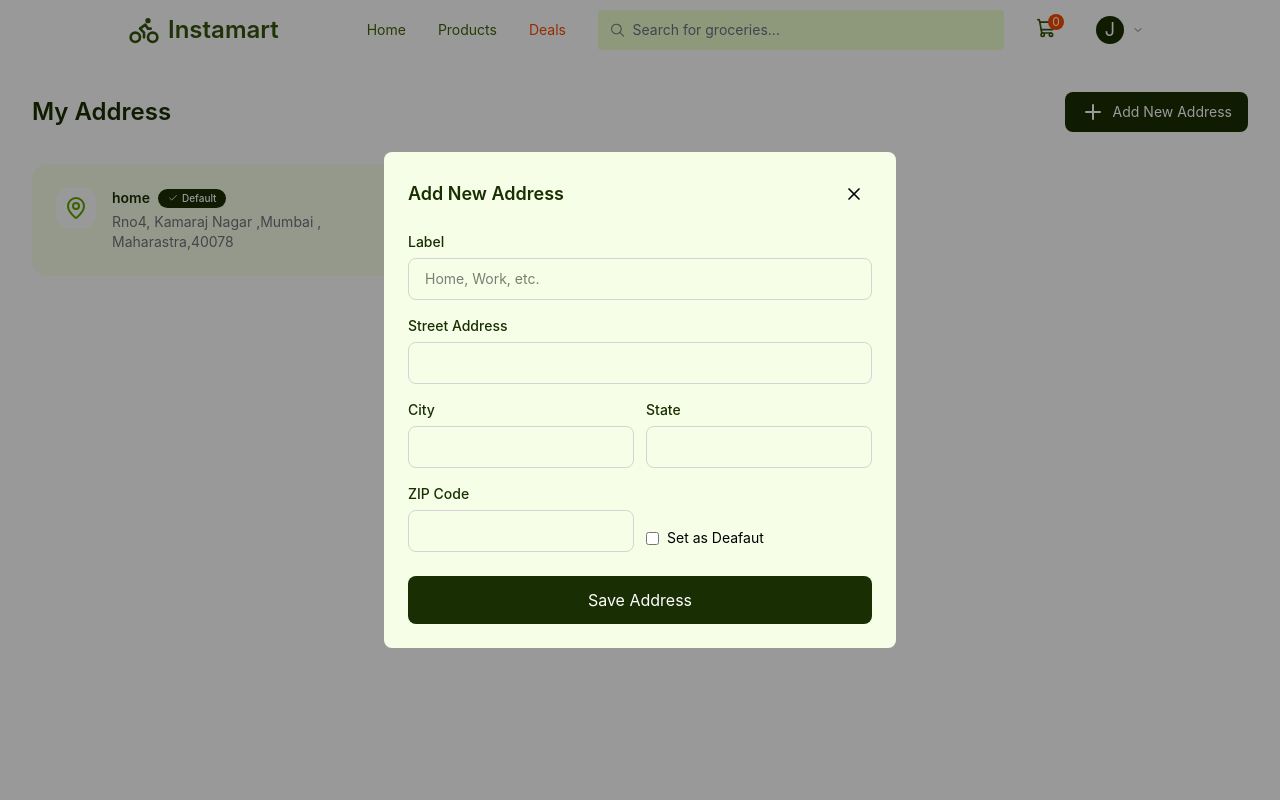
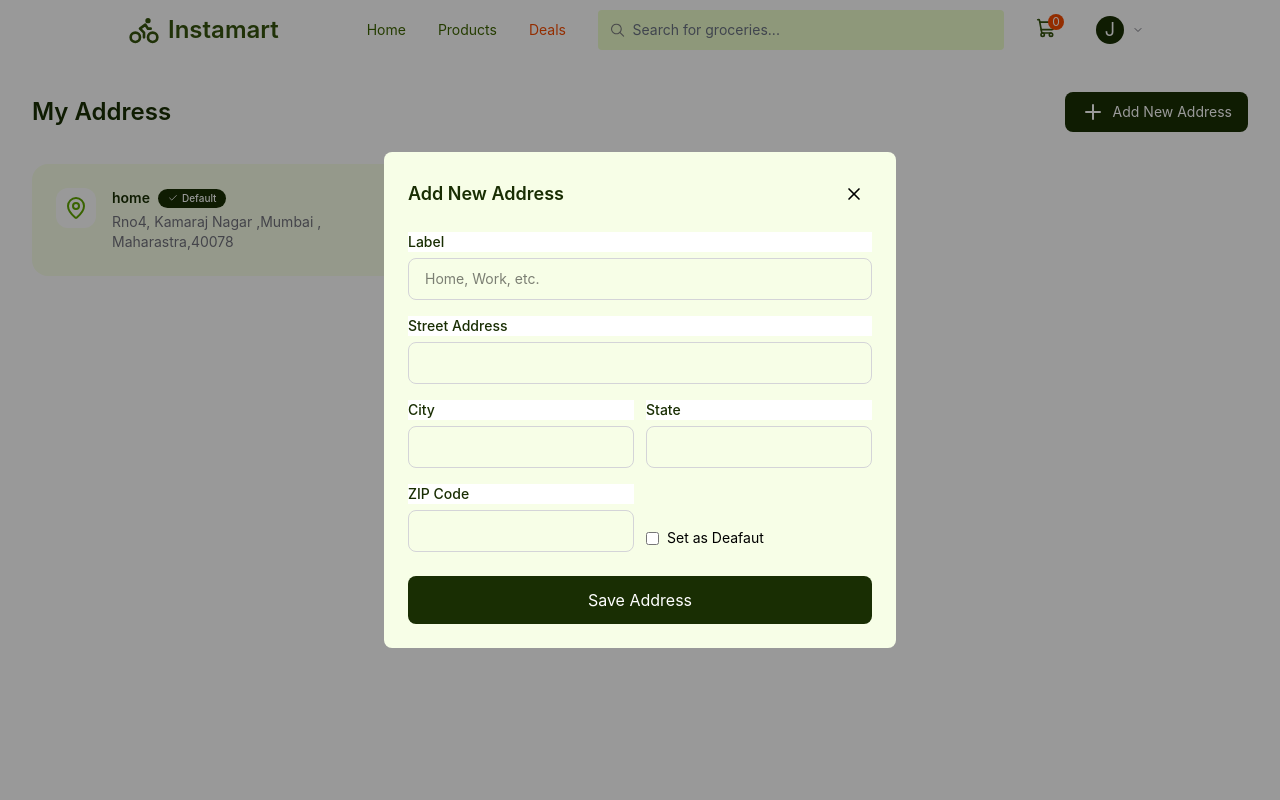
Before and after one commit to jerinking18-ship-it/instamart, a React (Vite) app in the folder client/: page /addresses in a window 1280 px wide. Both pictures are taken after a click on the button "Add New Address". Shown: the top 800 px of the page. Built offline with nearby package versions, Linux system fonts and the light colour scheme.

Commit message:
fixed adres bg

```diff
--- a/client/src/components/AddAddress.tsx
+++ b/client/src/components/AddAddress.tsx
@@ -34,7 +34,7 @@ const AddAddress: React.FC<any> = ({
           </div>
           <div className="space-y-4">
             <div>
-              <label className="block text-sm font-medium text-lime-950 mb-1.5">
+              <label className="block text-sm font-medium text-lime-950 mb-1.5 bg-white">
                 Label
               </label>
               <input
@@ -47,7 +47,7 @@ const AddAddress: React.FC<any> = ({
               />
             </div>
             <div>
-              <label className="block text-sm font-medium text-lime-950 mb-1.5">
+              <label className="block text-sm font-medium text-lime-950 mb-1.5 bg-white">
                 Street Address
               </label>
               <input
@@ -61,7 +61,7 @@ const AddAddress: React.FC<any> = ({
             </div>
             <div className="grid grid-cols-2 gap-3">
               <div>
-                <label className="block text-sm font-medium text-lime-950 mb-1.5">
+                <label className="block text-sm font-medium text-lime-950 mb-1.5  bg-white">
                   City
                 </label>
                 <input
@@ -74,7 +74,7 @@ const AddAddress: React.FC<any> = ({
                 />
               </div>
               <div>
-                <label className="block text-sm font-medium text-lime-950 mb-1.5">
+                <label className="block text-sm font-medium text-lime-950 mb-1.5 bg-white">
                   State
                 </label>
                 <input
@@ -89,7 +89,7 @@ const AddAddress: React.FC<any> = ({
             </div>
             <div className="grid grid-cols-2 gap-3">
               <div>
-                <label className="block text-sm font-medium text-lime-950 mb-1.5">
+                <label className="block text-sm font-medium text-lime-950 mb-1.5 bg-white">
                   ZIP Code
                 </label>
                 <input
```
